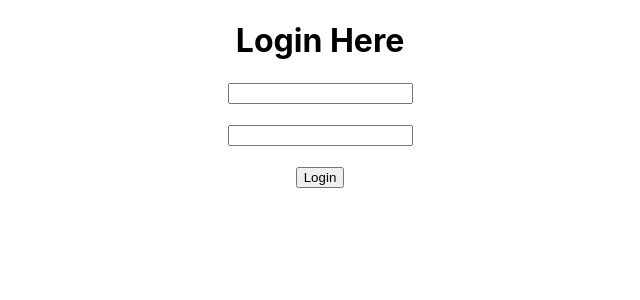
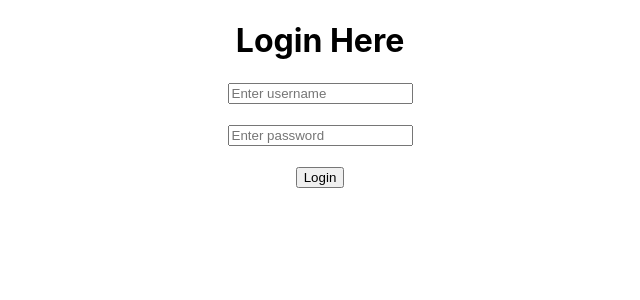
Before and after one commit to aathif12/myapp, a React (Create React App) app in the folder myapp/: page / in a window 1280 px wide. Shown: the top 300 px of the page, without its empty margins (320-960 px from the left). Built offline with nearby package versions, Linux system fonts and the light colour scheme.

Commit message:
Authentication

```diff
--- a/myapp/src/components/Login.js
+++ b/myapp/src/components/Login.js
@@ -1,28 +1,46 @@
-import { Navigate, useNavigate } from "react-router-dom";
-import Dashboard from "./Dashboard";
+import { useNavigate } from "react-router-dom";
+import { useState } from "react";
 
-export default function Login(){
-    const navigate = useNavigate();
-    const authenticate = ()=>{
-        navigate('/dashboard');
+export default function Login() {
+  const navigate = useNavigate();
+  const [username, setUsername] = useState("");
+  const [password, setPassword] = useState("");
+  const [error, setError] = useState("");
+
+  const authenticate = (e) => {
+    e.preventDefault();
+    if (username === "admin" && password === "password123") {
+      navigate("/dashboard");
+    } else {
+      setError("Invalid username or password");
     }
+  };
 
-    const usernameCheck = ()=>{
-
-    }
-    return(
-        <>
-        <div>
-            <h1>Login Here </h1>
-            <form>
-            <input type="text" name="username"
-            ></input><br/><br/>
-            <input type="password" name="pass"></input><br/><br/>
-            <button onClick={authenticate}>Login
-
-            </button>
-            </form>
-        </div>
-        </>
-    )
+  return (
+    <div className="login-container">
+      <h1>Login Here</h1>
+      <form onSubmit={authenticate}>
+        <input
+          type="text"
+          name="username"
+          placeholder="Enter username"
+          value={username}
+          onChange={(e) => setUsername(e.target.value)}
+        />
+        <br />
+        <br />
+        <input
+          type="password"
+          name="pass"
+          placeholder="Enter password"
+          value={password}
+          onChange={(e) => setPassword(e.target.value)}
+        />
+        <br />
+        <br />
+        <button type="submit">Login</button>
+      </form>
+      {error && <p className="error">{error}</p>}
+    </div>
+  );
 }
```
